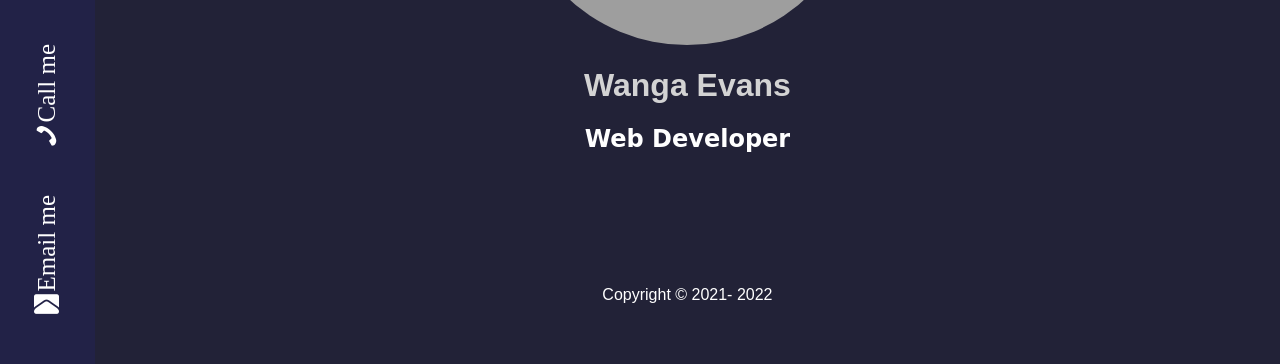
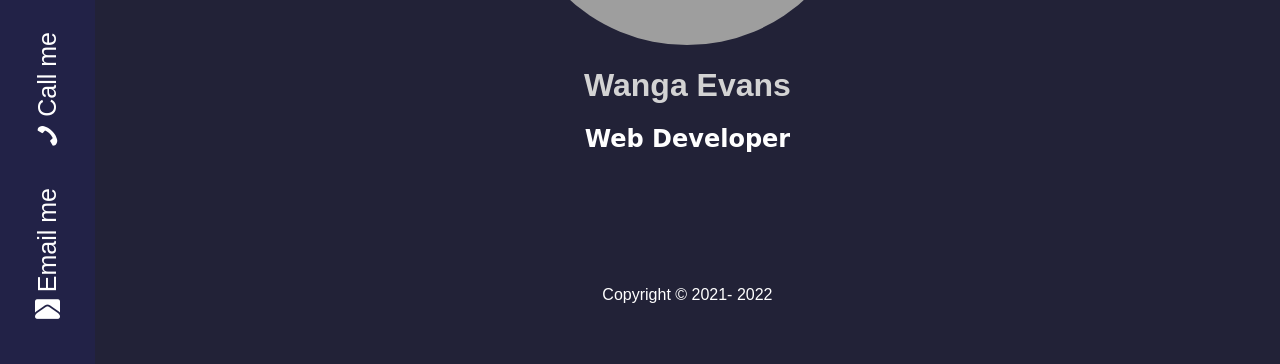
Before and after one commit to wangaevans/My-First-Ever-Portfolio, a plain HTML site: page index.html in a window 1280 px wide. Shown: the part 436-800 px from the top of the page. Drawn offline with Linux system fonts and the light colour scheme; grey boxes are pictures that could not be loaded.

Commit message:
Typography and layout chnges commit

```diff
--- a/index.html
+++ b/index.html
@@ -26,10 +26,12 @@
 
       </div>
       <div class="phone">
-        <a href="tel:+254706344456"><i class="fa fa-phone">Call me</i></a>
+        <i class="fa fa-phone"></i>
+        <a href="tel:+254706344456">Call me</a>
       </div>
       <div class="mail">
-        <a href="mailto:wangaevans84@gmail.com"><i class="fa fa-envelope">Email me</i></a </div>
+        <i class="fa fa-envelope"></i>
+        <a href="mailto:wangaevans84@gmail.com">Email me</a </div>
       </div>
       </div>
       <div class="right">
--- a/style.css
+++ b/style.css
@@ -57,11 +57,18 @@
   writing-mode: vertical-lr;
   transform: rotate(180deg);
 }
+.phone a,
+.mail a{
+  font-family: sans-serif;
+  text-decoration: none;
+  margin-top: 5px;
+}
+
 
 .left a,
 .fa {
   color: #fff;
-  font-size: 15px;
+  font-size: 18px;
 }
 
 .nav {
```
